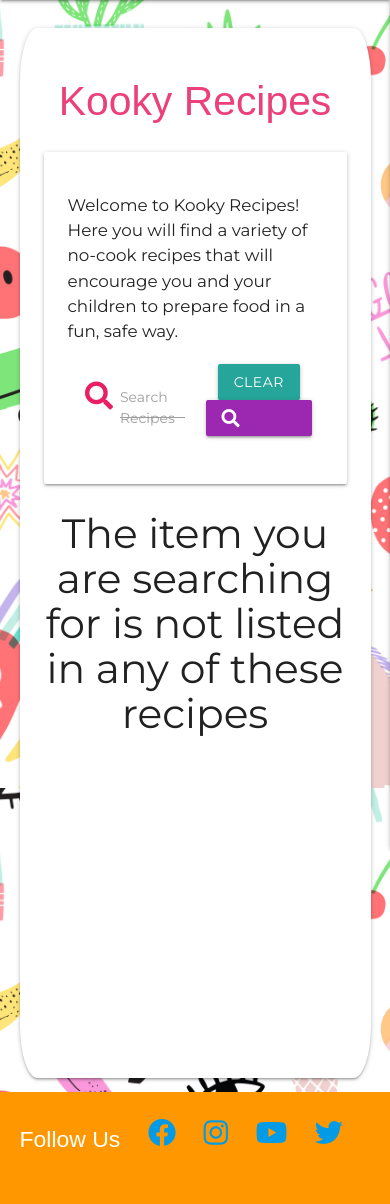
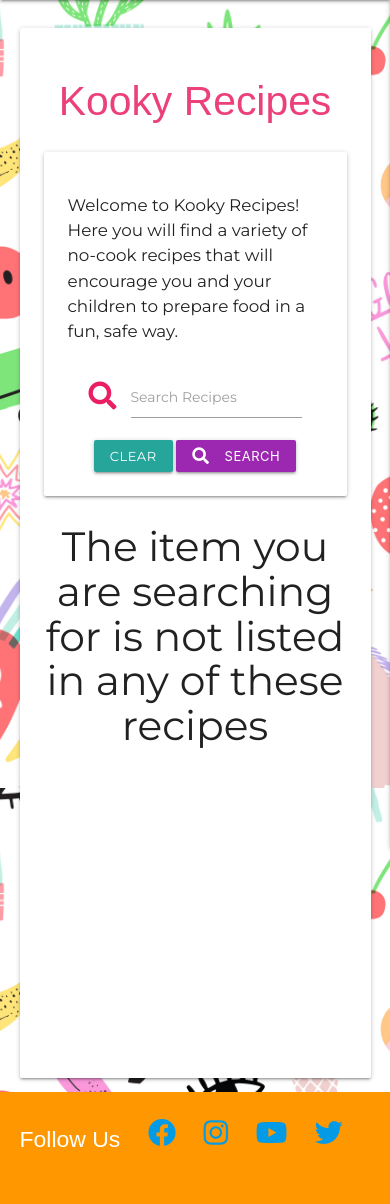
Before and after one commit to Saraholoughlin5/Milestone-Project-3, a Flask app: page /search in a window 390 px wide. Shown: the part 56-1260 px from the top of the page. Run offline with Flask 2, Linux system fonts and the light colour scheme; data that the repository does not hold is empty; some libraries are stand-ins or nearby versions; some web fonts are replaced.

Commit message:
Format responsivity for search bar and buttons

```diff
--- a/static/css/style.css
+++ b/static/css/style.css
@@ -70,7 +70,6 @@ nav ul a {
 
 .recipespg {
     min-height: 75rem;
-    border-radius: 5%;
 }
 
 .sub-details {
--- a/templates/recipe.html
+++ b/templates/recipe.html
@@ -7,20 +7,20 @@
 
     <div class="row card-panel">
         <p class="main-text">Welcome to Kooky Recipes! Here you will find a variety of no-cook recipes that will encourage you and your children to prepare food in a fun, safe way.</p>
-        <form action="{{ url_for('search') }}" method="post" class="col s12">
-            <div class="row valign-wrapper center-align">
-                <div class="input-field col s12 m10">
+        <form action="{{ url_for('search') }}" method="post" class="col m12 l12">
+
+                <div class="row input-field col s12 m12">
                     <i class="fas fa-search prefix pink-text"></i>
                     <input type="text" name="query" id="query" minlength="2" class="validate" required>
                     <label for="query">Search Recipes</label>
                 </div>
-                <div class="col s12 m6">
-                    <a href="{{ url_for('get_recipe') }}" class="btn">Clear</a>
-                    <button type="submit" class="purple btn">
+                <div class="col s12 m12 center-align">
+                    <span><a href="{{ url_for('get_recipe') }}" class="btn-small">Clear</a></span>
+                    <span><button type="submit" class="purple btn-small">
                         <i class="fas fa-search left"></i>Search
-                    </button>
+                    </button></span>
                 </div>
-            </div>
+
         </form>
     </div>
 
```
